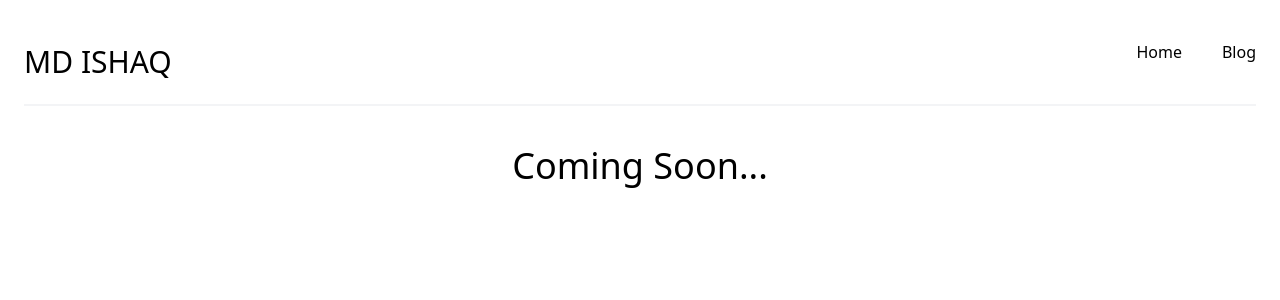
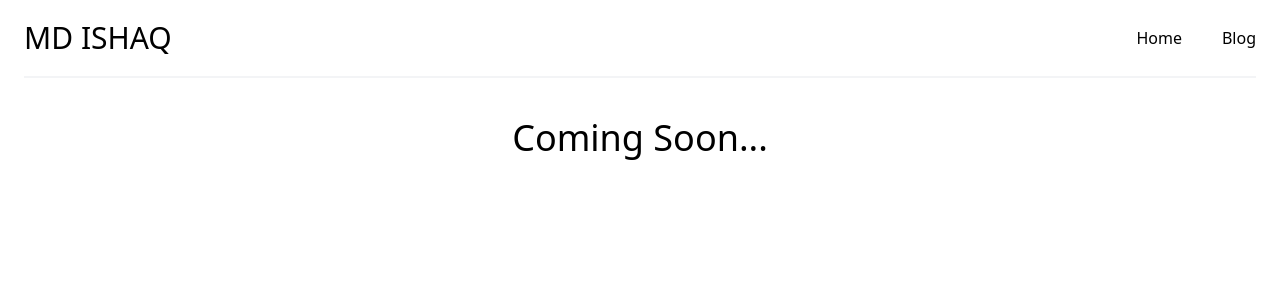
Before and after one commit to FreemanJournal/portfolio, a Next.js app: page /blog in a window 1280 px wide. Shown: the top 300 px of the page. Built offline with nearby package versions, Linux system fonts and the light colour scheme.

Commit message:
update some features

```diff
--- a/components/Navigation/Navigation.jsx
+++ b/components/Navigation/Navigation.jsx
@@ -31,9 +31,9 @@ export default function Navigation() {
   return (
     <Popover className="relative bg-white z-10">
       <div className="max-w-7xl mx-auto px-4 sm:px-6">
-        <div className="flex justify-between items-center border-b-2 border-gray-100 py-6 md:justify-start md:space-x-10">
+        <div className="flex justify-between items-center border-b-2 border-gray-100 py-5 md:justify-start md:space-x-10">
           <div className="flex justify-start lg:w-0 lg:flex-1">
-          <h3 className=" uppercase pt-5 text-3xl"> <Link href="/">Md Ishaq</Link> </h3>
+          <h3 className=" uppercase  text-3xl"> <Link href="/">Md Ishaq</Link> </h3>
 
           </div>
           <div className="-mr-2 -my-2 md:hidden">
--- a/components/Projects/Projects.jsx
+++ b/components/Projects/Projects.jsx
@@ -18,7 +18,7 @@ export default function Projects({ projects }) {
                     {
                         projects?.map((project, index) => {
 
-                            const { id, title, description, projectPhoto,projectSlug } = project.node
+                            const { id, title, description, projectPhoto, projectSlug } = project.node
                             return (
                                 <div
                                     className="block relative pb-10 overflow-hidden border  rounded-lg shadow-xl"
@@ -30,14 +30,12 @@ export default function Projects({ projects }) {
                                         src={projectPhoto.url}
                                         alt=""
                                     />
-
                                     <div className="p-6">
                                         <h5 className="text-xl font-bold">
                                             {title}
                                         </h5>
 
                                         <p className="mt-2 text-sm text-gray-500">
-                                            {/* {parse(description.html)} */}
                                             {description.markdown}
                                         </p>
 
```
